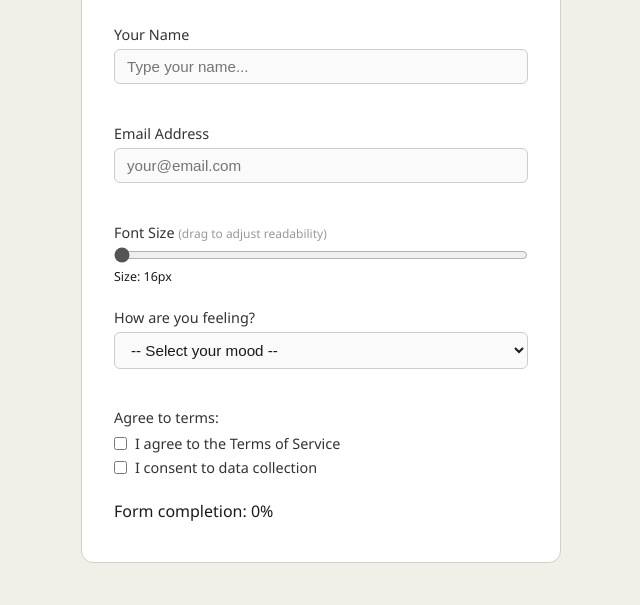
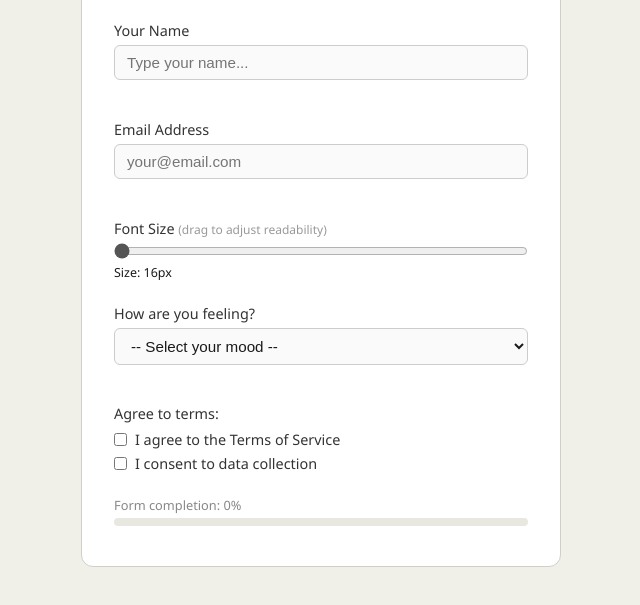
Before and after one commit to DDayDanthony/a3-misbehaving-interface, a plain HTML site: page Index.HTML in a window 1280 px wide. Shown: the part 171-776 px from the top of the page, without its empty margins (319-959 px from the left). Drawn offline with Linux system fonts and the light colour scheme; a script that the page names is missing.

Commit message:
Add progress bar styles: thin bar with transition, width will be changed dynamically by JS

```diff
--- a/Style.css
+++ b/Style.css
@@ -177,3 +177,27 @@ input[type="range"] {
   to   { border-color: #d44; box-shadow: 0 0 0 2px rgba(200,60,60,0.2); }
 }
 */
+.progress-wrap { margin-top: 0.5rem; }
+
+.progress-wrap label {
+  font-size: 0.8rem;
+  color: #888;
+  display: block;
+  margin-bottom: 4px;
+}
+
+.progress-bg {
+  background: #e8e8e0;
+  border-radius: 4px;
+  height: 8px;
+  overflow: hidden;
+}
+
+/* JS changes width dynamically (Dynamic CSS via JS, Requirement) */
+.progress-fill {
+  height: 100%;
+  background: #555;
+  width: 0%;
+  border-radius: 4px;
+  transition: width 0.4s ease;
+}
```
